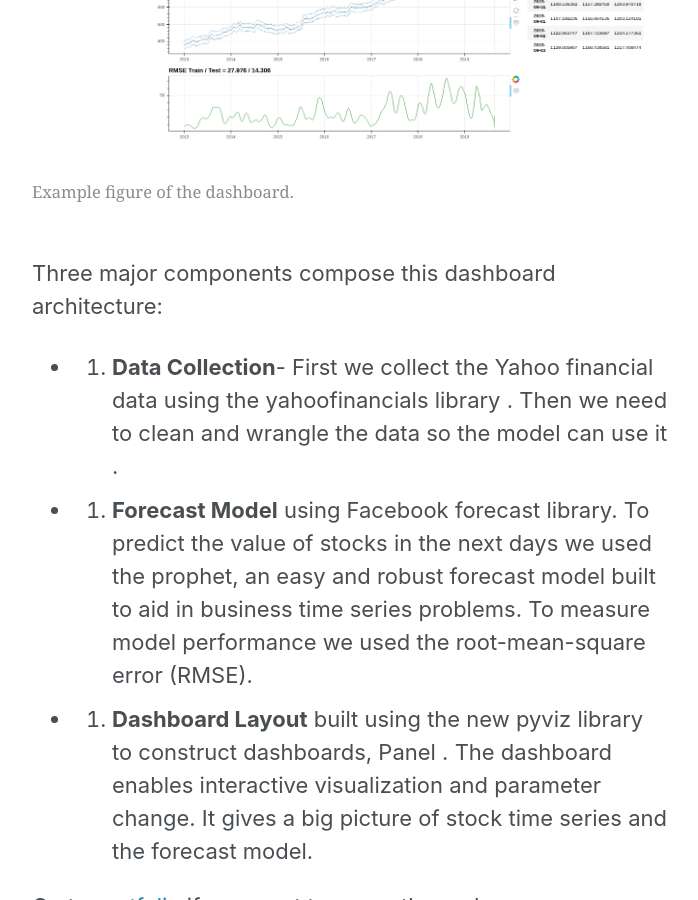
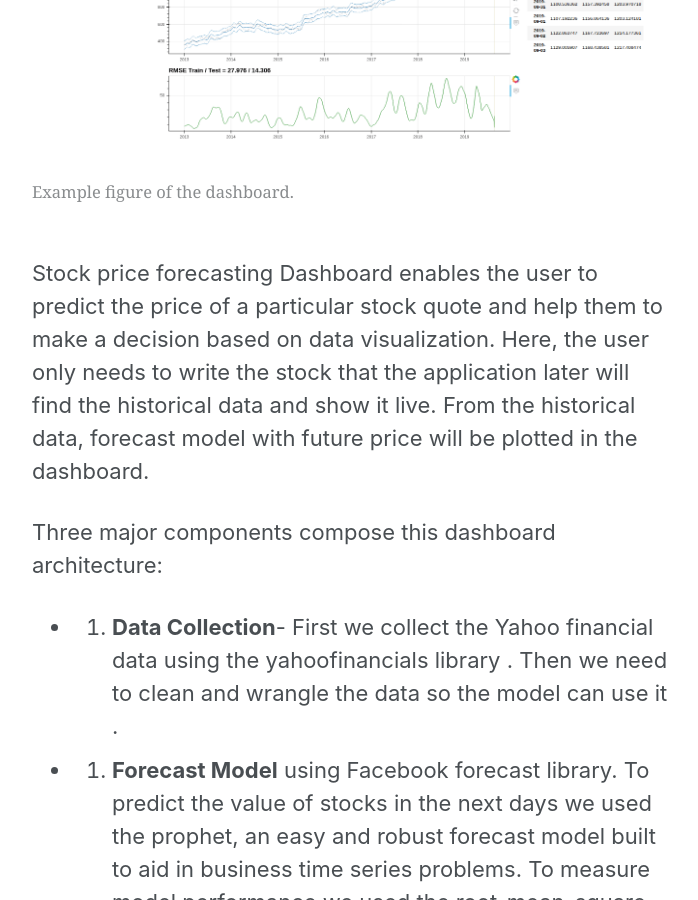
Before and after one commit to vidigaljoao/vidigaljoao.github.io, a Jekyll site: the page built from _posts/2019-08-25-stock-visualization.md, in a window 1280 px wide and 900 px high, scrolled down 1414 px. Shown: the whole window, without its empty margins (290-988 px from the left). Built offline with Jekyll 4.4.1, drawn with Linux system fonts in a browser that asks for light colours; cached includes are drawn as plain includes; nearby versions of some CDN libraries.

Commit message:
change layout

```diff
--- a/_posts/2019-08-25-stock-visualization.md
+++ b/_posts/2019-08-25-stock-visualization.md
@@ -25,6 +25,9 @@ Dashboards take visualization to the next level by updating  according to data m
 
 {% include figure image_path="/images/dash_stocks.gif"  caption="Example figure of the dashboard." %}
 
+Stock price forecasting Dashboard enables the user to predict the price of a particular stock quote and help them to make a decision based on data visualization. Here, the user only needs to write the stock that the application later will find the historical data and show it live.
+From the historical data, forecast model with future price will be plotted in the dashboard.
+
 Three major components compose this dashboard architecture:
 
 * 1. **Data Collection**- First we collect the Yahoo financial data using the yahoofinancials library . Then we need to clean and wrangle the data so the model can use it .
```
Also changed, not shown: _pages/about.md (+1 -1 lines), images/header_5.jpg (deleted), images/jv_dub_about.jpg (deleted).
